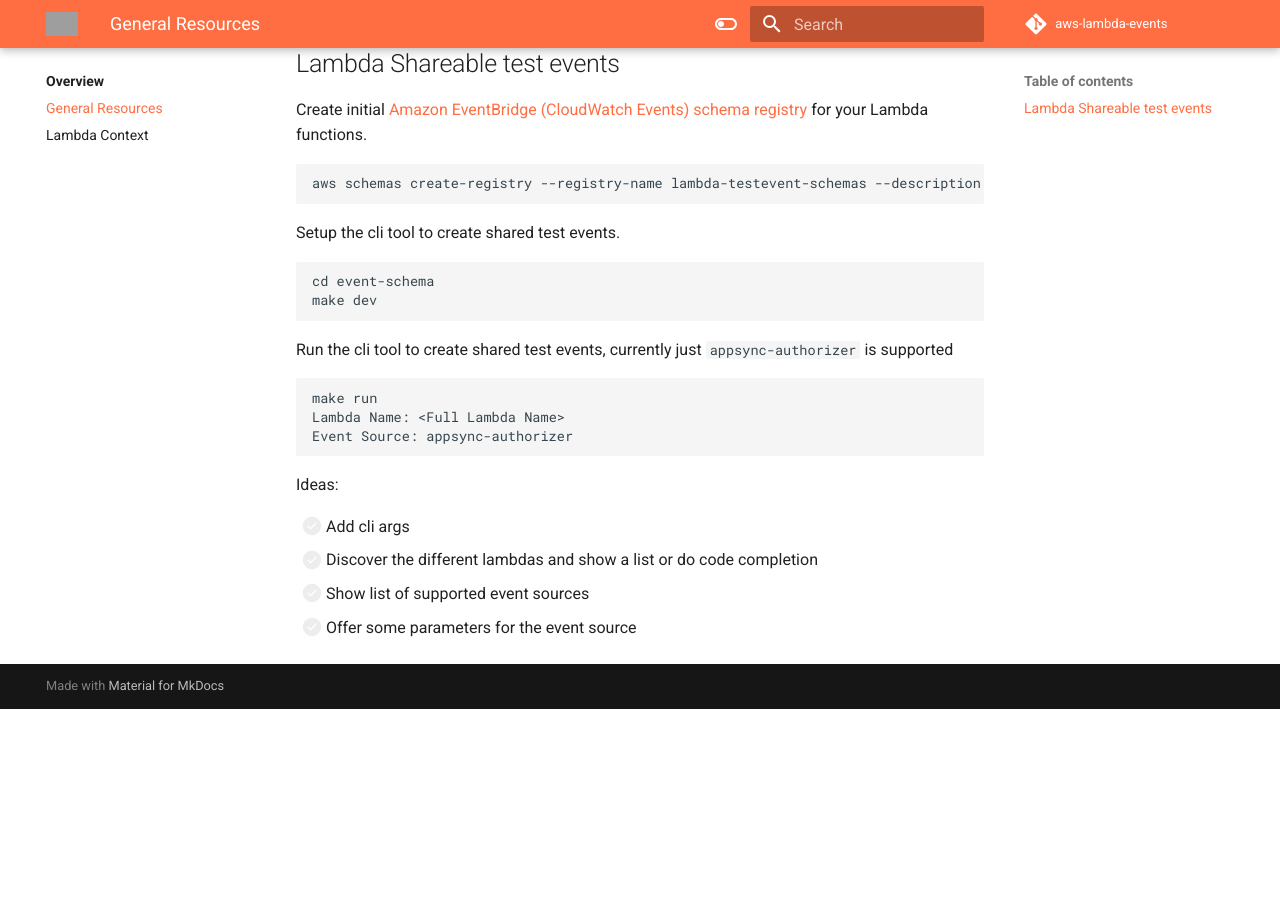
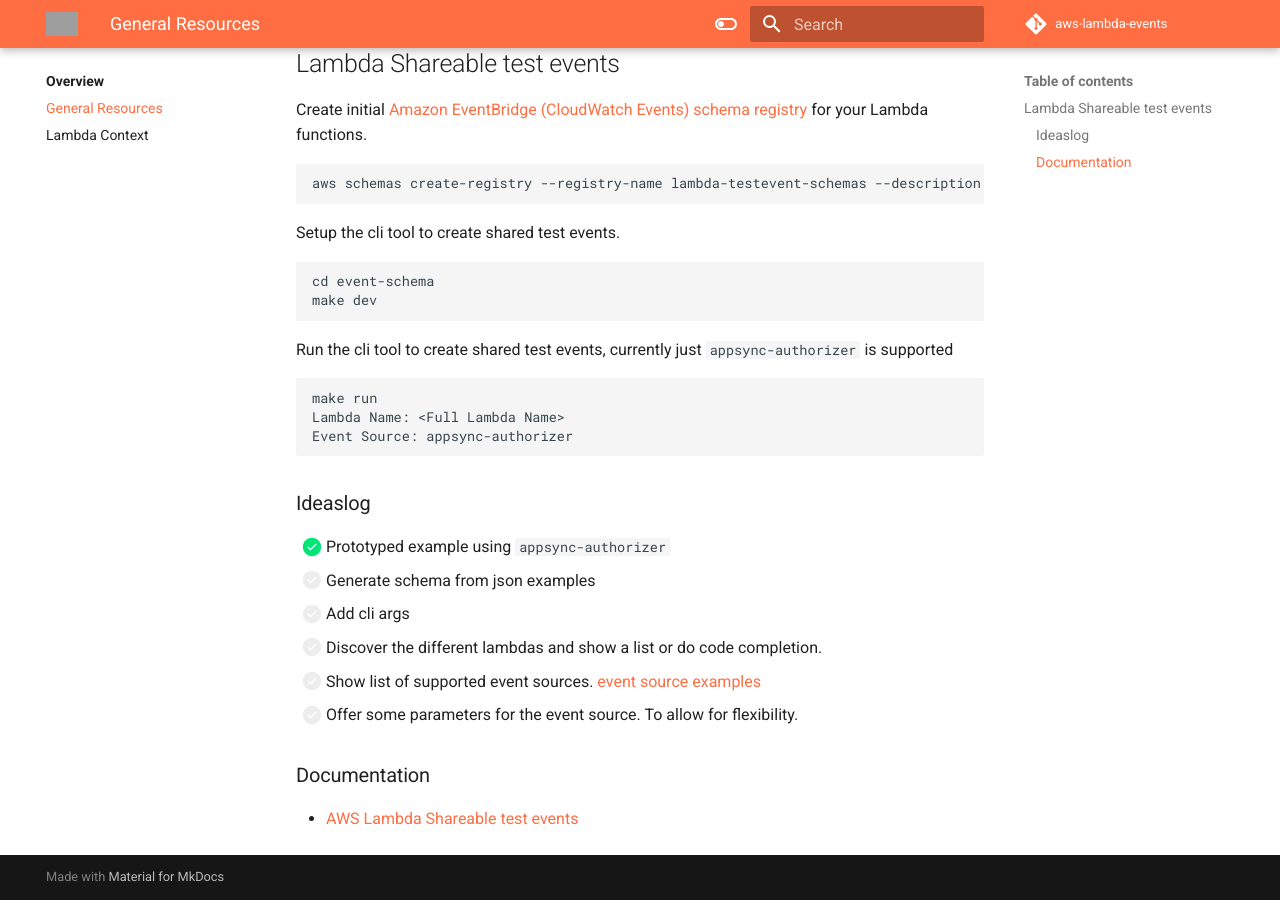
Before and after one commit to michaelbrewer/aws-lambda-events, an MkDocs documentation site: the page built from docs/lambda-resources.md, in a window 1280 px wide and 900 px high, scrolled down 609 px. Built offline with MkDocs 1.6.1 and Material for MkDocs 9.7.7, drawn with Linux system fonts in a browser that asks for light colours; comment, search, counter and statistics services are not loaded; before the commit the page ends 1318 px from its top, so only the background shows below that; grey boxes are pictures that could not be loaded.

Commit message:
chore: add progress

````diff
--- a/docs/lambda-resources.md
+++ b/docs/lambda-resources.md
@@ -39,9 +39,15 @@
 Event Source: appsync-authorizer
 ```
 
-Ideas:
+### Ideaslog
 
+- [x] Prototyped example using `appsync-authorizer`
+- [ ] Generate schema from json examples
 - [ ] Add cli args
-- [ ] Discover the different lambdas and show a list or do code completion
-- [ ] Show list of supported event sources
-- [ ] Offer some parameters for the event source
+- [ ] Discover the different lambdas and show a list or do code completion.
+- [ ] Show list of supported event sources. [event source examples](https://github.com/michaelbrewer/aws-lambda-events/tree/main/docs/events)
+- [ ] Offer some parameters for the event source. To allow for flexibility.
+
+### Documentation
+
+- [AWS Lambda Shareable test events](https://docs.aws.amazon.com/lambda/latest/dg/testing-functions.html#creating-shareable-events)
````
